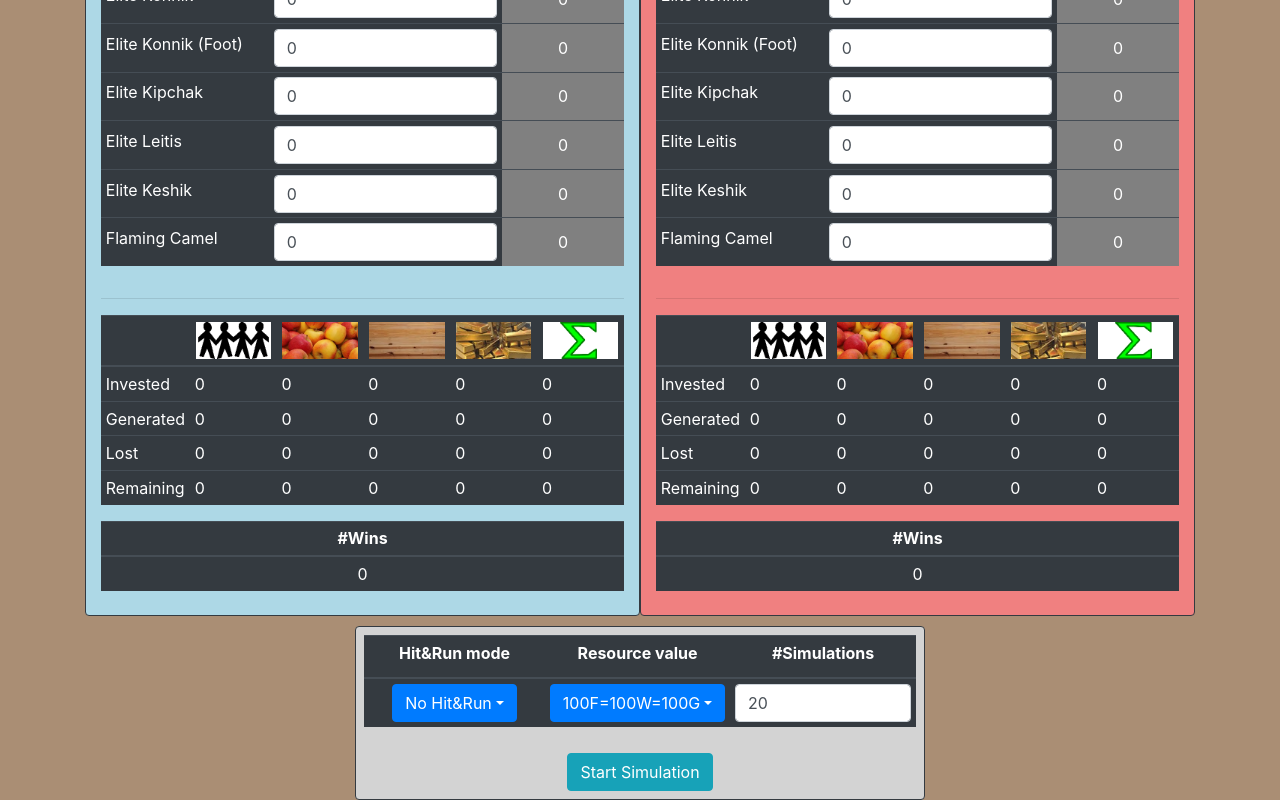
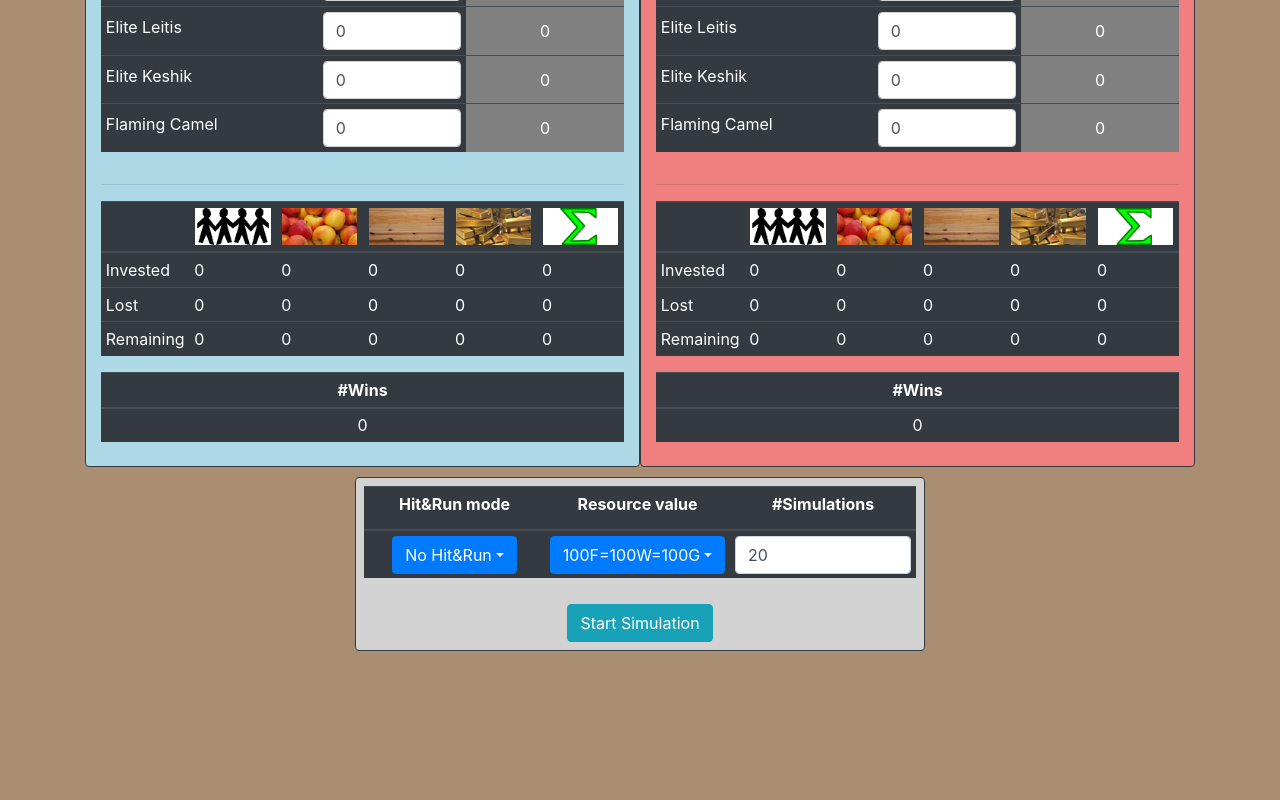
Before and after one commit to Zukatah/AoeCombatSimulatorWeb, an Angular app: page / in a window 1280 px wide. Shown: the part 2816-3616 px from the top of the page. After the commit the page ends 3467 px from the top, so only its background shows below. Built offline with nearby package versions, Linux system fonts and the light colour scheme.

Commit message:
Small UI changes

```diff
--- a/src/app/player/player.component.html
+++ b/src/app/player/player.component.html
@@ -17,7 +17,7 @@
 			<tbody>
 				<tr *ngFor="let item of getArrayAllColumns()" [hidden]="simulator.hideUnitTypesWithZeroUnits && player.amountStartUnits[item]==0">
 					<td class="align-middle"><label [attr.for]="'numberInput'+player.playerIndex+item">{{player.uts[item].name}}</label></td>
-				<td><input type="number" class="form-control" id="numberInput{{player.playerIndex}}{{item}}" oninput="this.value = this.value.replace(/[^0-9]/g, ''); if (this.value == ''){ this.value = '0'; };" value="0" min="0" [(ngModel)]="player.amountStartUnits[item]"></td>
+					<td><input type="number" class="form-control" id="numberInput{{player.playerIndex}}{{item}}" oninput="this.value = this.value.replace(/[^0-9]/g, ''); if (this.value == ''){ this.value = '0'; }; if (this.value > 200) { this.value = '200'; }" value="0" min="0" max="200" [(ngModel)]="player.amountStartUnits[item]"></td>
 					<td class="text-center align-middle" [style.background-color]="getSurvivorsColor(item)">{{player.avgSurvivorsNumber[item]}}</td>
 				</tr>
 			</tbody>
@@ -47,7 +47,7 @@
 					<td>{{player.resourcesInvested[2] | number : '1.0-2'}}</td>
 					<td>{{player.resourcesInvestedTotal | number : '1.0-2'}}</td>
 				</tr>
-				<tr>
+				<tr [hidden]="player.resourcesGeneratedTotal == 0">
 					<td>Generated</td>
 					<td>{{player.populationGenerated | number : '1.0-2'}}</td>
 					<td>{{player.resourcesGenerated[0] | number : '1.0-2'}}</td>
```
